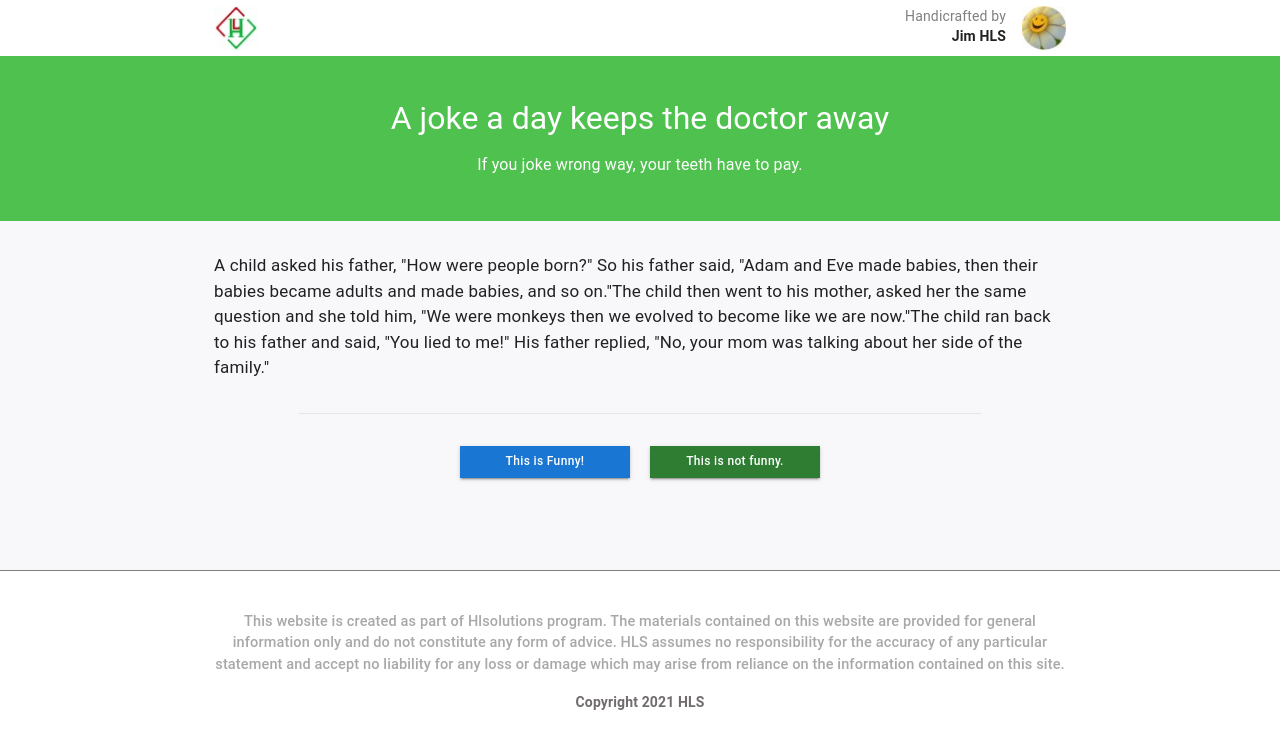
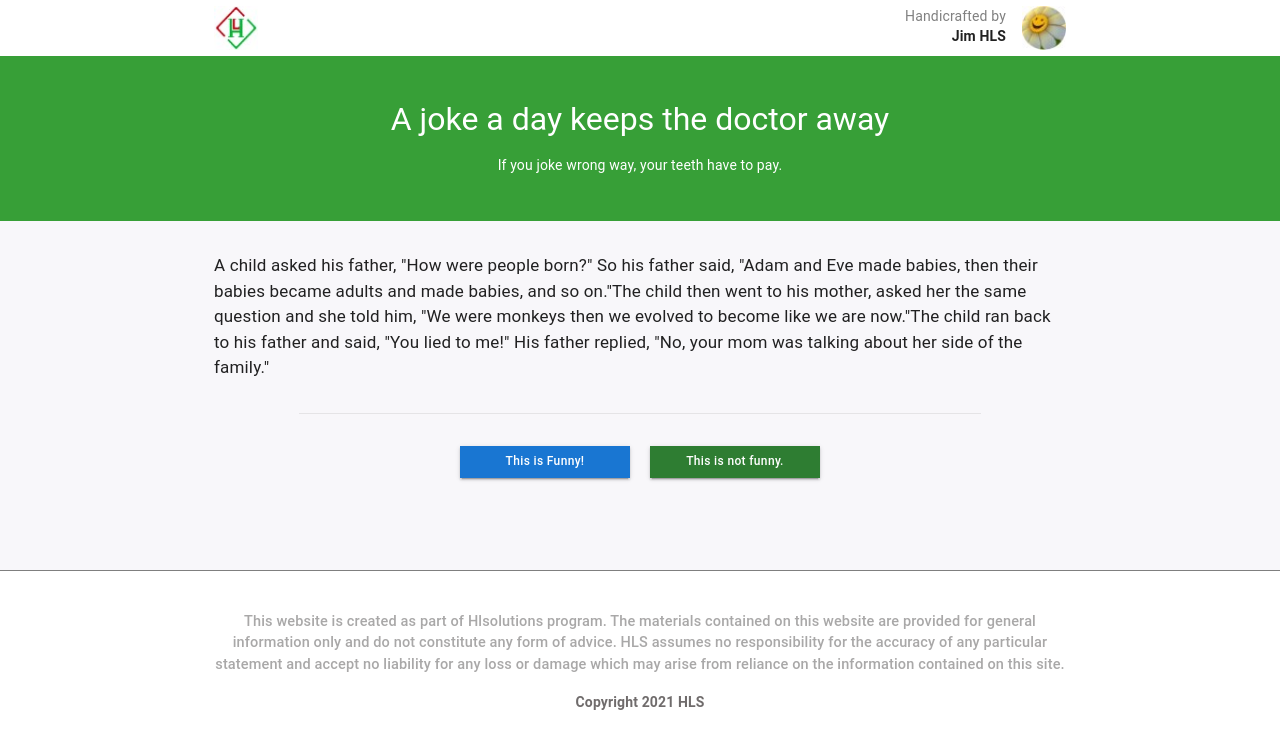
Before and after one commit to duypnafx13348/HSL-interview, a Next.js app: page / in a window 1280 px wide. Shown: the top 748 px of the page. Built offline with nearby package versions, Linux system fonts and the light colour scheme.

Commit message:
complete test HLS with NextJS ReactJS TypeScript and Material UI

```diff
--- a/pages/index.tsx
+++ b/pages/index.tsx
@@ -22,7 +22,7 @@ const Home = () => {
     <>
       <Box
         sx={{
-          backgroundColor: "#4fc14f",
+          backgroundColor: "#379f37",
           padding: "2rem",
           textAlign: "center",
           color: "#fff",
@@ -40,7 +40,7 @@ const Home = () => {
           >
             A joke a day keeps the doctor away
           </Typography>
-          <Typography variant="body1">
+          <Typography fontSize={{ xs: "12px", sm: "14px" }}>
             If you joke wrong way, your teeth have to pay.
           </Typography>
         </Container>
```
